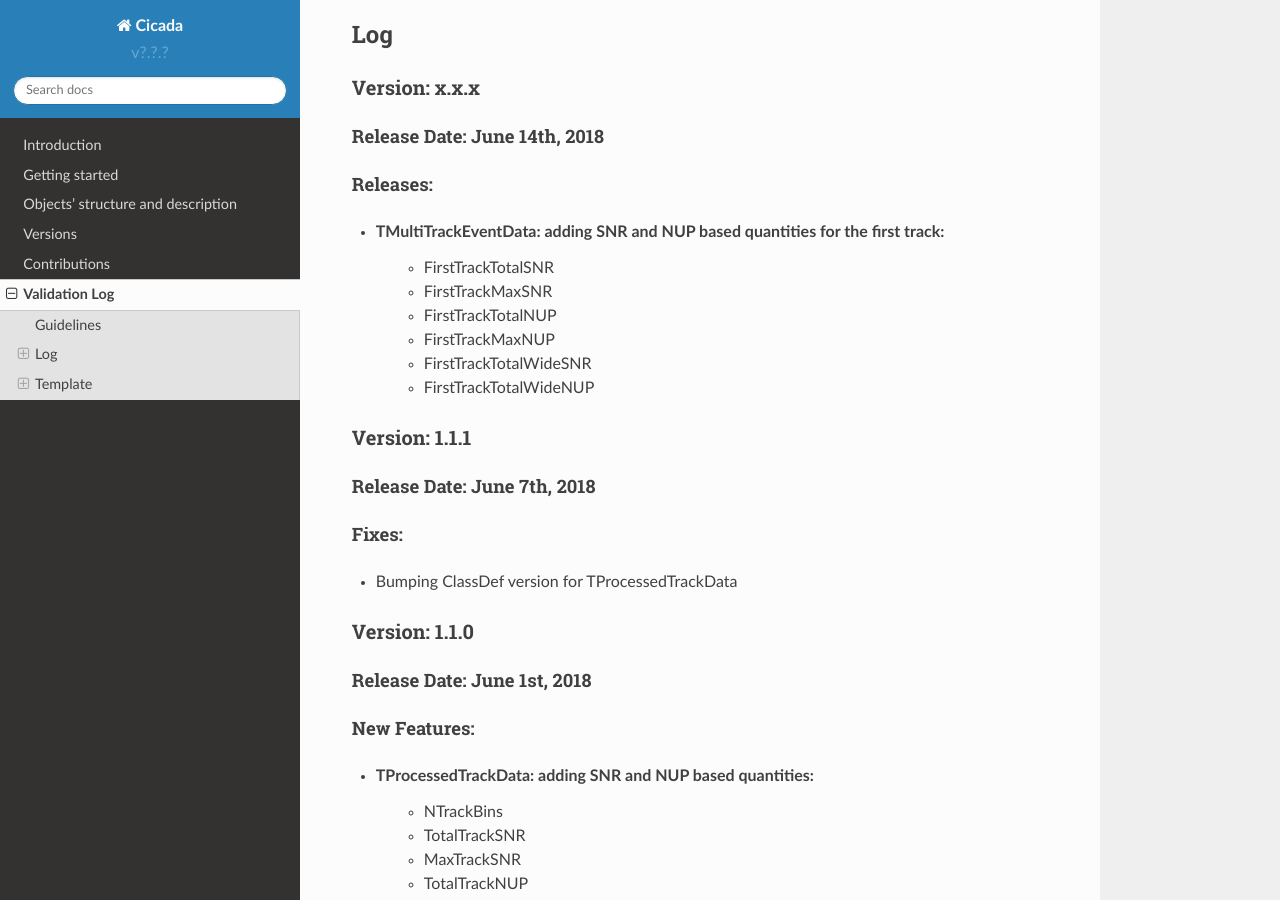
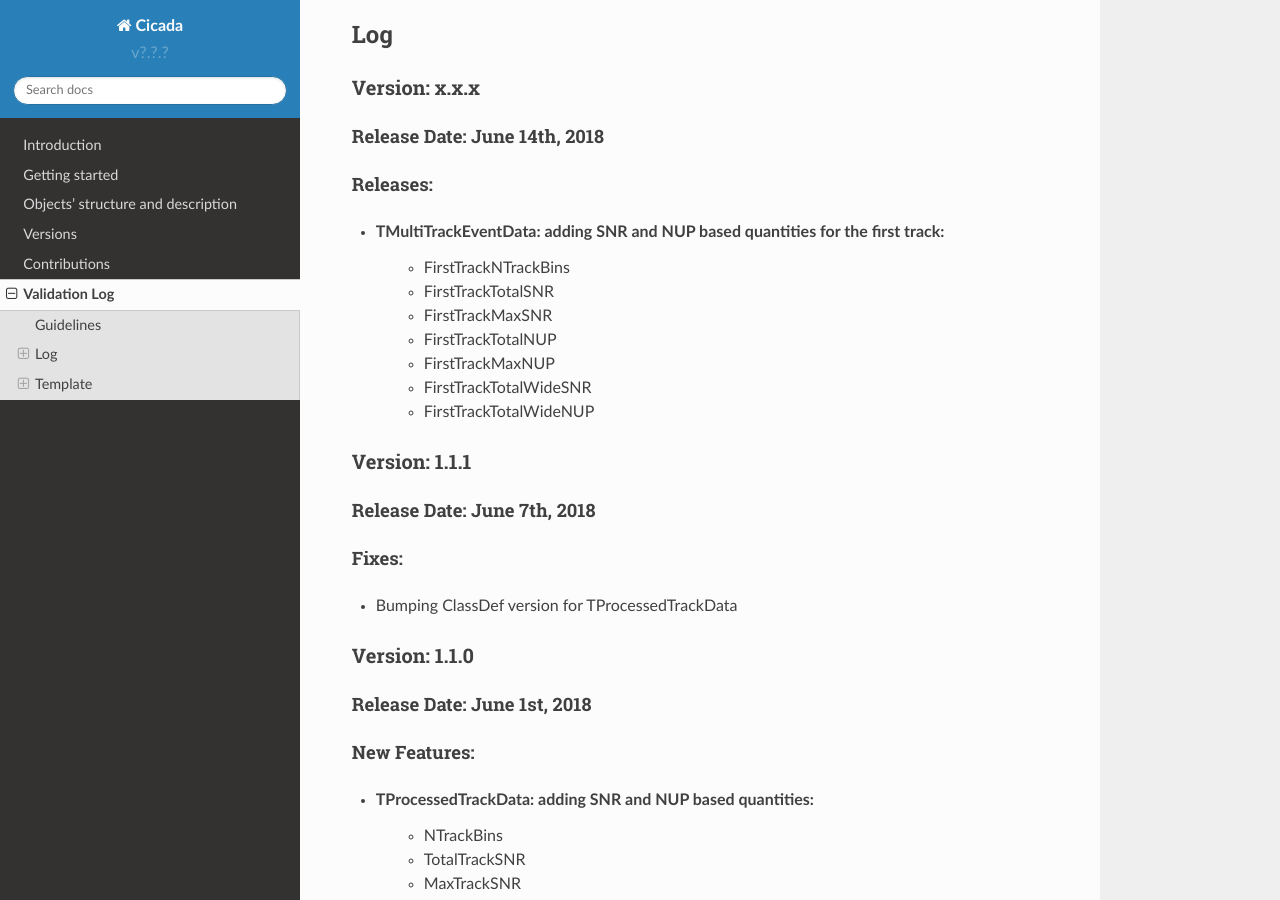
Before and after one commit to project8/cicada, a Sphinx documentation site: the page built from Documentation/ValidationLog.rst, in a window 1280 px wide and 900 px high, scrolled down 462 px. Built offline with Sphinx 7.4.7 and the Read the Docs theme 2.0.0, drawn with Linux system fonts in a browser that asks for light colours.

Commit message:
ValidationLog Update

```diff
--- a/Documentation/ValidationLog.rst
+++ b/Documentation/ValidationLog.rst
@@ -27,6 +27,7 @@ Releases:
 '''''''''
 
 * TMultiTrackEventData: adding SNR and NUP based quantities for the first track:
+    * FirstTrackNTrackBins
     * FirstTrackTotalSNR
     * FirstTrackMaxSNR
     * FirstTrackTotalNUP
```
